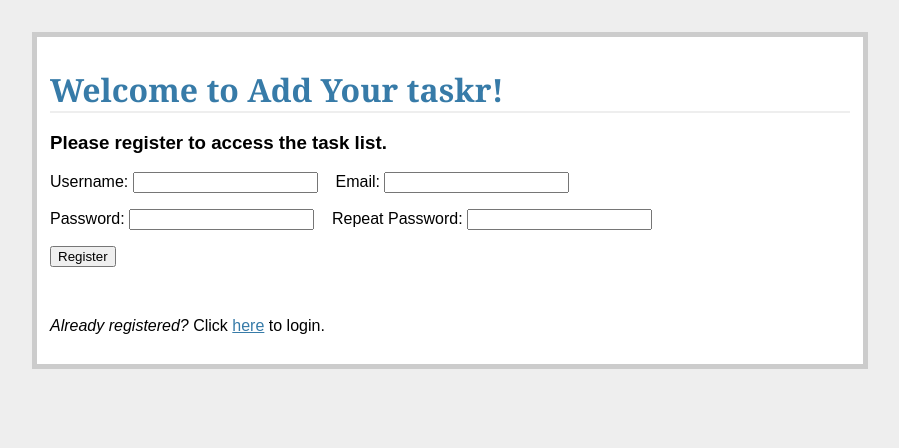
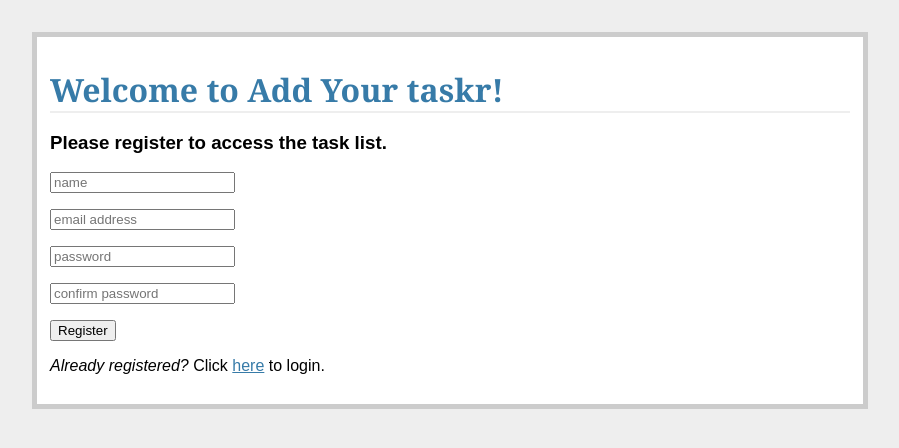
Before and after one commit to Copser/AddFlaskTaskr, a Flask app: page /register/ in a window 1280 px wide. Shown: the top 448 px of the page, without its empty margins (190-1089 px from the left). Run offline with Flask 2, Linux system fonts and the light colour scheme.

Commit message:
adding error function for proper handleing errors, and updating register.html

```diff
--- a/project/templates/register.html
+++ b/project/templates/register.html
@@ -3,23 +3,53 @@
 
 <h1>Welcome to Add Your taskr!</h1>
 <h3>Please register to access the task list.</h3>
-<form method="POST" action="">
+<form method="POST" action="/register/">
 {{ form.csrf_token }}
 <p>
-	{{ form.name.label }}: {{ form.name }}
-	&nbsp;&nbsp;
-	{{ form.email.label }}: {{ form.email }}
+	{{ form.name(placeholder="name") }}
+	{% if form.name.errors %}
+		<span class="error">
+			{% for error in form.name.errors %}
+				{{ error }}
+			{% endfor %}
+		</span>
+	{% endif %}
 </p>
 <p>
-	{{ form.password.label }}: {{ form.password }}
-	&nbsp;&nbsp;
-	{{ form.confirm.label }}: {{ form.confirm }}
+	{{ form.email(placeholder="email address") }}
+	{% if form.email.errors %}
+		<span class="error">
+			{% for error in form.email.errors %}
+				{{ error }}
+			{% endfor %}
+		</span>
+	{% endif %}
 </p>
-<p><input type="submit" name="" value="Register" placeholder=""></p>
-</form>
+<p>
+	{{ form.password(placeholder="password") }}
+	{% if form.password.errors %}
+		<span class="error">
+			{% for error in form.password.errors %}
+				{{ error }}
+			{% endfor %}
+		</span>
+	{% endif %}
+</p>
+<p>
+	{{ form.confirm(placeholder="confirm password") }}
+	{% if form.confirm.errors %}
+		<span class="error">
+			{% for error in form.confirm.errors %}
+				{{ error }}
+			{% endfor %}
+		</span>
+	{% endif %}
+</p>
+<button class="btn btn-sm btn-success" type="Submit">Register</button>
 
 <br>
 
 <p><em>Already registered?</em> Click <a href="/">here</a> to login.</p>
+</form>
 
 {% endblock %}
--- a/project/views.py
+++ b/project/views.py
@@ -15,6 +15,13 @@ app.config.from_object('_config')
 db = SQLAlchemy(app)
 
 from models import Task, User
+
+
+def flash_errors(form):
+    for field, errors in form.errors.items():
+        for error in errors:
+            flash(u"Error in the %s field - %s" % (
+                getattr(form, field).label.text, error), 'error')
 
 
 # helper functions
```
